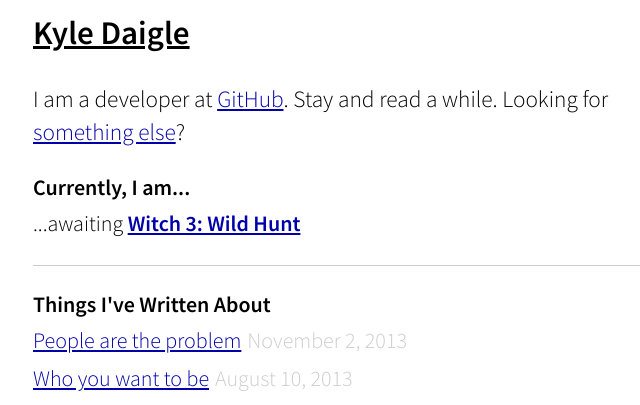
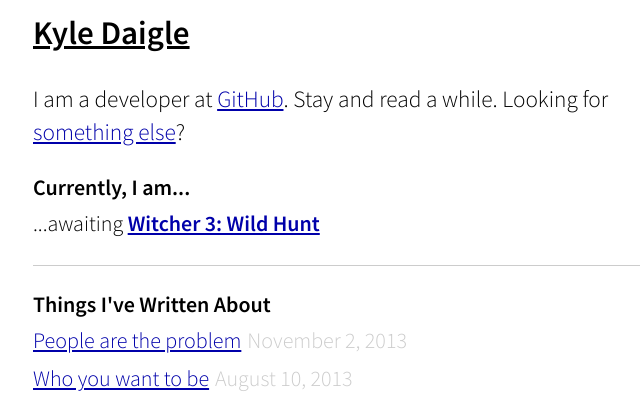
Before and after one commit to kdaigle/kdaigle.github.io, a Jekyll site: the page built from index.html, in a window 1280 px wide. Shown: the top 405 px of the page, without its empty margins (297-937 px from the left). Built offline with Jekyll 4.4.1, drawn with Linux system fonts in a browser that asks for light colours.

Commit message:
Fix typo in game title

```diff
--- a/index.html
+++ b/index.html
@@ -10,7 +10,7 @@ title: Kyle Daigle
   </p>
   <h3>Currently, I am...</h3>
   <ul class="currently">
-    <li>...awaiting <a href="http://www.amazon.com/Witcher-Wild-Hunt-Windows-Pc/dp/B00WTI3SGO/ref=sr_1_2_twi_1_gam?ie=UTF8&qid=1431610296&sr=8-2&keywords=witcher+3">Witch 3: Wild Hunt</a></li>
+    <li>...awaiting <a href="http://www.amazon.com/Witcher-Wild-Hunt-Windows-Pc/dp/B00WTI3SGO/ref=sr_1_2_twi_1_gam?ie=UTF8&qid=1431610296&sr=8-2&keywords=witcher+3">Witcher 3: Wild Hunt</a></li>
   </ul>
   <hr/>
   <h3>Things I've Written About</h3>
```
